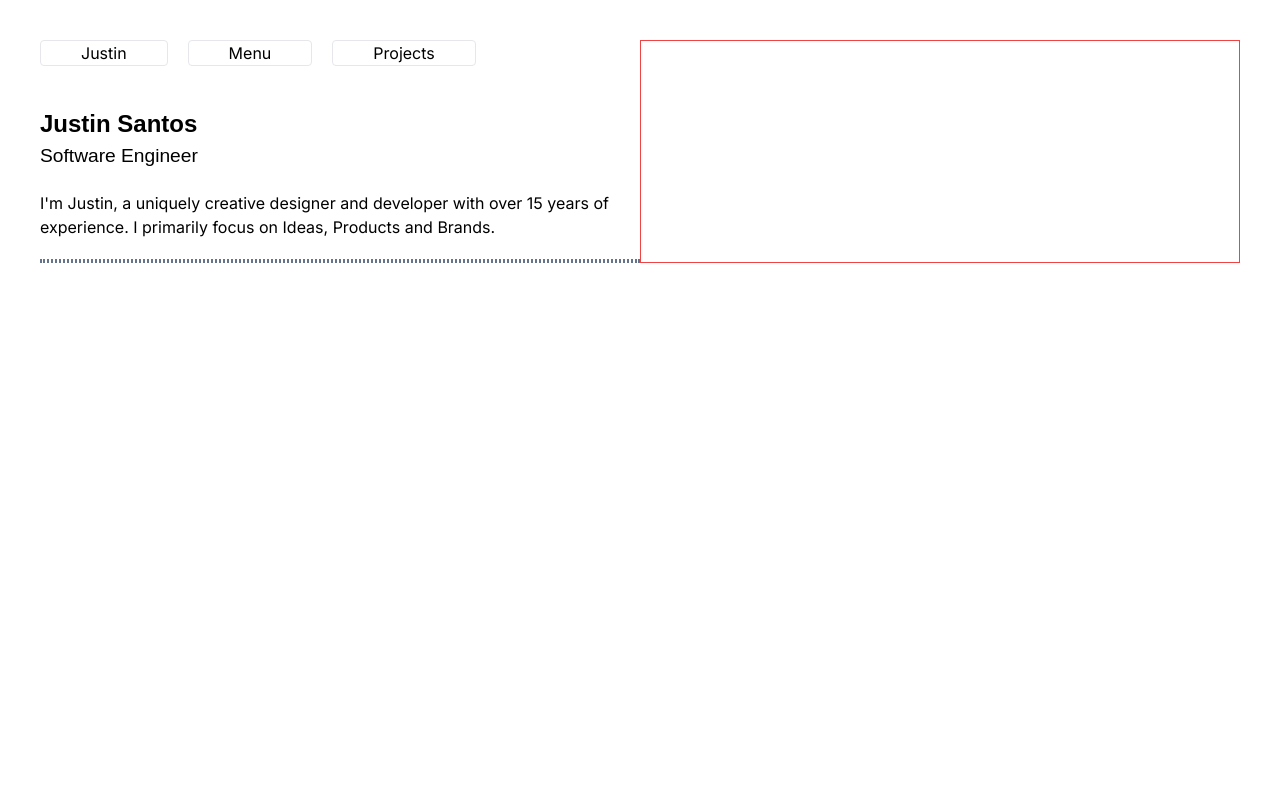
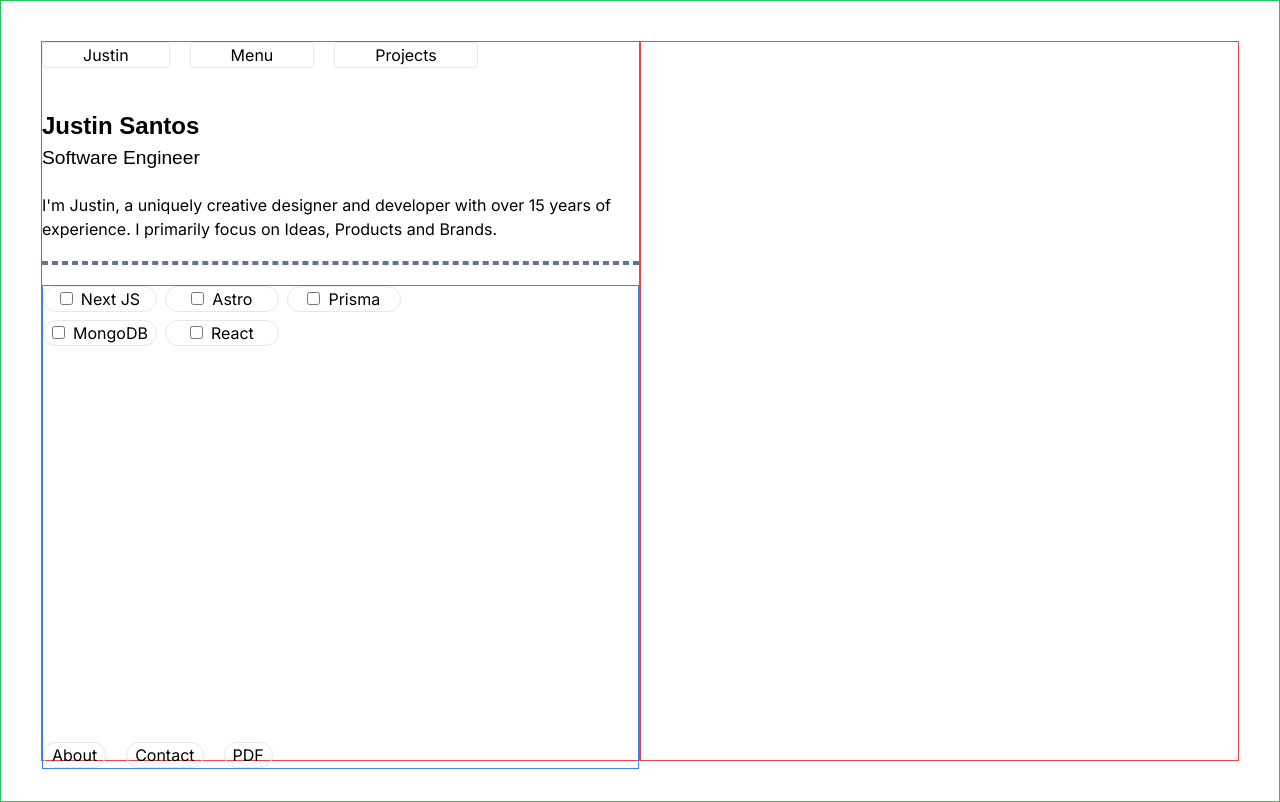
Before and after one commit to Ozzie-code-alt/GitHired, a Next.js app: page / in a window 1280 px wide. Built offline with nearby package versions, Linux system fonts and the light colour scheme.

Commit message:
feature: added checkbox filter and views

```diff
--- a/app/page.tsx
+++ b/app/page.tsx
@@ -5,7 +5,7 @@ import Navbar from '@/components/Navbar';
 export default function Home() {
   return (
     <main className='flex  justify-center  '>
-      <div className='container '>
+      <div className='container border border-green-500 '>
         <Navbar />
         <Content/>
       </div>
--- /dev/null
+++ b/components/Checkboxes.tsx
@@ -0,0 +1,49 @@
+'use client';
+
+import { CHECKBOXES_CONSTANTS } from '@/constants/constants';
+import React, { useState } from 'react';
+
+interface CheckboxesProps {
+    upData: (data: string[]) => void;
+  }
+
+const Checkboxes: React.FC<CheckboxesProps> = ({upData}) => {
+  const [value, grabValue] = useState<string[]>([]);
+
+  const handleCheckboxChange = (title: string) => {
+    let newValue;
+    if (value.includes(title)) {
+      newValue = value.filter((val) => val !== title);
+    } else {
+      newValue = [...value, title];
+    }
+    grabValue(newValue);
+    upData(newValue);
+  };
+  return (
+    <div className='w-full '>
+      <div className='grid grid-cols-3 gap-2 w-fit '>
+        {CHECKBOXES_CONSTANTS.map((item, index) => (
+          <div
+            className='w-full px-2
+          border gap-2 rounded-full flex justify-center items-center'
+          >
+            <input
+              type='checkbox'
+              id={item.title}
+              name={item.title}
+              key={index}
+              checked={value.includes(item.title)}
+              onChange={() => {
+                handleCheckboxChange(item.title);
+              }}
+            />
+            <label htmlFor={item.title}>{item.title}</label>
+          </div>
+        ))}
+      </div>
+    </div>
+  );
+};
+
+export default Checkboxes;
--- a/components/Content.tsx
+++ b/components/Content.tsx
@@ -1,11 +1,20 @@
-import React from 'react';
+'use client';
+import React, { useState } from 'react';
 import LeftNav from './LeftNav';
+import Checkboxes from './Checkboxes';
+import Footer from './Footer';
 
 const Content = () => {
+  const [first, setfirst] = useState<string[]>([]);
+
+  const handleData = (data: string[]) => {
+    console.log('this is from parent', data);
+    setfirst(data);
+  };
   return (
-    <div className='w-full px-10 py-10 flex flex-col lg:flex-row'>
+    <div className='w-full h-screen px-10 py-10 flex flex-col lg:flex-row'>
       {/*Left */}
-      <div className='w-full  '>
+      <div className='w-full h-full border  border-red-500  '>
         <div className='pb-10'>
           <LeftNav />
         </div>
@@ -15,14 +24,30 @@ const Content = () => {
         </div>
 
         <p className='pb-5'>
-          I'm Justin, a uniquely creative designer and developer with over 15 years of experience. I
-          primarily focus on Ideas, Products and Brands.
+          I&apos;m Justin, a uniquely creative designer and developer with over 15 years of
+          experience. I primarily focus on Ideas, Products and Brands.
         </p>
 
-        <div className='border-2 border-dotted border-slate-500 '/>
+        <div className='border-2 border-dashed border-slate-500 mb-5' />
+
+        <div className='flex flex-col  justify-between w-full h-[67.4%] border border-blue-500'>
+          <div>
+            <Checkboxes upData={handleData} />
+          </div>
+
+          <div className='justify-end '>
+            <Footer />
+          </div>
+        </div>
       </div>
       {/*Right */}
-      <div className='w-full border border-red-500'></div>
+      <div className='w-full border flex gap-5 border-red-500'>
+        <div className='flex h-fit w-full justify-end gap-5 '>
+          {first.map((item, index) => (
+            <div className='border'>{item}</div>
+          ))}
+        </div>
+      </div>
     </div>
   );
 };
--- /dev/null
+++ b/components/Footer.tsx
@@ -0,0 +1,21 @@
+import { FOOTER_CONSTANTS } from '@/constants/constants';
+import React from 'react';
+
+const Footer = () => {
+  return (
+    <div>
+      <div className='flex gap-5 '>
+        {FOOTER_CONSTANTS.map((value, index) => (
+          <div
+            key={index}
+            className='w-fit px-2 border gap-2 rounded-full '
+          >
+            <label htmlFor={value.title}>{value.title}</label>
+          </div>
+        ))}
+      </div>
+    </div>
+  );
+};
+
+export default Footer;
--- a/constants/constants.ts
+++ b/constants/constants.ts
@@ -24,3 +24,35 @@ export const LEFTNAV_CONSTANTS = [
     py: 'py-2'
   }
 ];
+
+
+export const CHECKBOXES_CONSTANTS = [
+  {
+    title: "Next JS"
+  },
+  {
+    title: "Astro"
+  },
+  {
+    title: "Prisma"
+  },
+  {
+    title: "MongoDB"
+  },
+  {
+    title: "React"
+  }
+
+]
+
+export const FOOTER_CONSTANTS = [
+  {
+    title: "About"
+  },
+  {
+    title: "Contact"
+  },
+  {
+    title: "PDF"
+  }
+]
```
